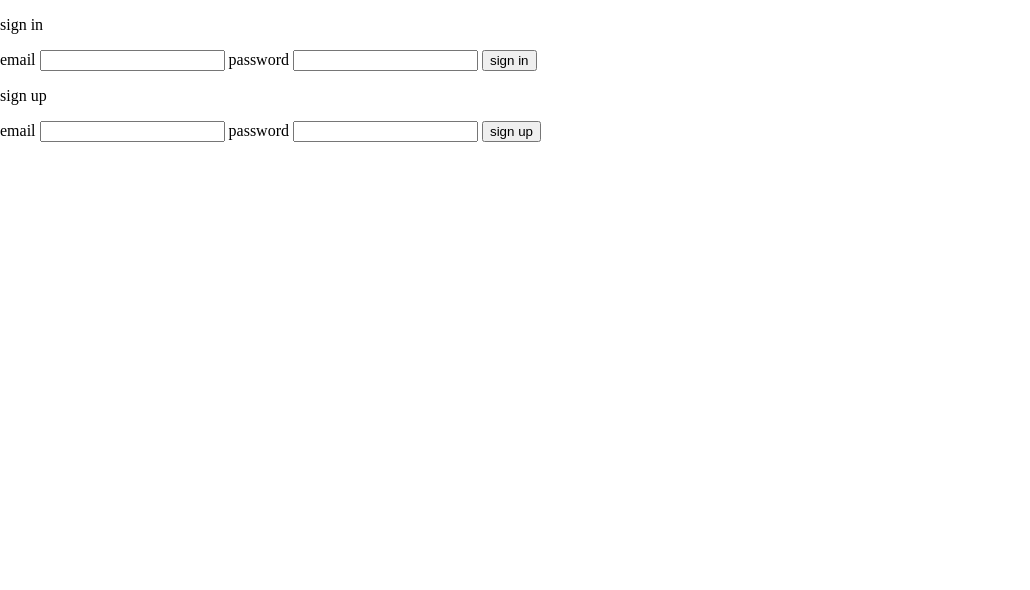
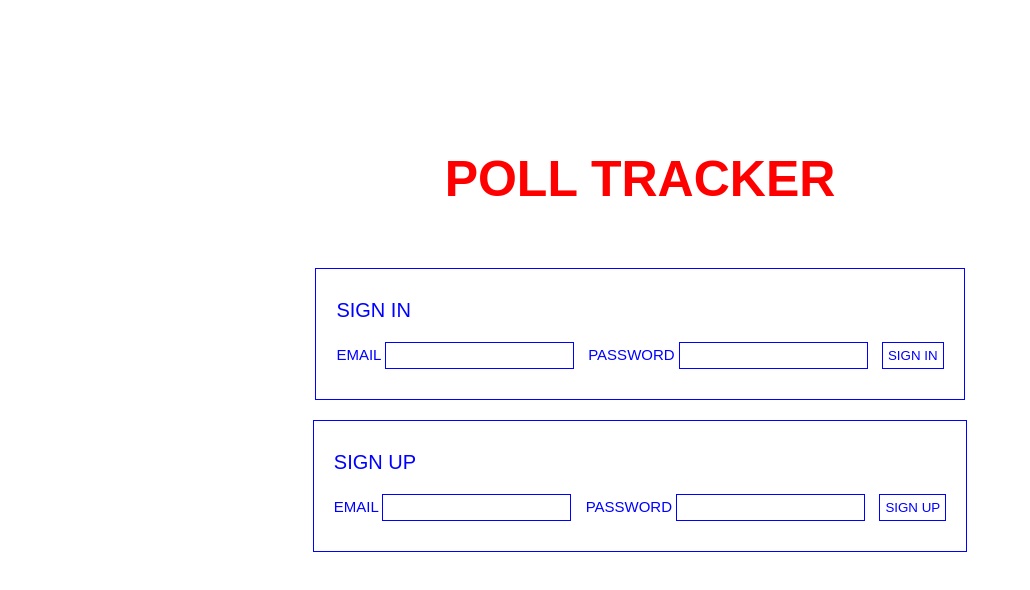
Before and after one commit to oliviaamiller/poll-supabase, a plain HTML site: page index.html in a window 1280 px wide. Shown: the whole page, without its empty margins (0-1030 px from the left). Drawn offline with nearby package versions, Linux system fonts and the light colour scheme.

Commit message:
poll homepage css added

```diff
--- a/index.html
+++ b/index.html
@@ -6,8 +6,6 @@
     <meta name="viewport" content="width=device-width, initial-scale=1.0">
     <meta http-equiv="X-UA-Compatible" content="ie=edge">
     <link href="https://fonts.googleapis.com/css2?family=Titillium+Web:wght@300&display=swap" rel="stylesheet">
-    <link rel="stylesheet" href="./styles/reset.css">
-    <link rel="stylesheet" href="./styles/style.css">
     <link rel="stylesheet" href="./styles/home.css">
     <script src="https://cdn.jsdelivr.net/npm/@supabase/supabase-js"></script>
     <title>Poll Tracker</title>
@@ -16,6 +14,8 @@
 <body>
     <main>
 
+       <section class="container">
+           <h3>poll tracker</h3>
             <div class="sign-in">
                 <p>sign in</p>
                 <form id="sign-in-form">
@@ -49,6 +49,7 @@
                     <button>sign up</button>
                 </form>
             </div>
+       </section>
 
     </main>
     <script type="module" src="./app.js"></script>
--- a/polls/polls.js
+++ b/polls/polls.js
@@ -22,6 +22,7 @@ let optionA = '';
 let optionB = '';
 let aVotes = 0;
 let bVotes = 0;
+
 
 newPollFormEl.addEventListener('submit', (e) => {
     e.preventDefault();
@@ -113,3 +114,6 @@ async function displayAllPolls() {
         closedPollsEl.append(lastPoll);
     }
 }
+
+displayCurrentPollEl();
+displayAllPolls();
--- a/styles/home.css
+++ b/styles/home.css
@@ -1 +1,63 @@
-/* add home page styles here */
+* {
+    box-sizing: border-box;
+}
+
+html, body {
+    width: 100%;
+    height: 100%;
+    padding: 0;
+    margin: 0;
+}
+
+.container {
+    display: flex;
+    flex-direction: column;
+    flex-wrap: wrap;
+    align-items: center;
+    padding-top: 100px;
+
+}
+
+.container h3 {
+    color: red;
+    text-transform: uppercase;
+    font-size: 50px;
+    font-family: sans-serif;
+}
+
+.sign-in, .sign-up {
+    color: blue;
+    border: blue 1.5px solid;
+    margin: 10px;
+    padding: 10px 20px 30px 20px;
+}
+
+.sign-in button, .sign-up button{
+    color: blue;
+    border: blue 1px solid;
+    text-transform: uppercase;
+    font-family: sans-serif;
+    background-color: white;
+    padding: 5px;
+}
+
+.sign-in p, .sign-up p {
+    color: blue;
+    text-transform: uppercase;
+    font-family: sans-serif;
+    font-size: 20px;
+}
+
+.sign-in label, .sign-up label {
+    color: blue;
+    text-transform: uppercase;
+    font-family: sans-serif;
+    font-size: 15px;
+}
+
+.sign-in input, .sign-up input {
+    color: blue;
+    border: blue 1px solid;
+    padding: 5px;
+    margin-right: 10px;
+}
--- a/styles/style.css
+++ b/styles/polls.css
@@ -34,6 +34,32 @@ html, body {
     width: 50%;
     padding: 20px;
     margin: 20px;
+    overflow: hidden;
+}
+
+.right:hover {
+    overflow: auto;
+}
+
+.content {
+    position: relative;
+    z-index: 1;
+}
+
+.content::after {
+    content: '';
+    clear: both;
+    display: block;
+}
+
+.wrapper {
+    position:absolute;
+    width: 100%;
+    height: 100%;
+}
+
+.wrapper > div {
+    height: 100%;
 }
 
 .right h2 {
```
Also changed, not shown: polls/index.html (+6 -3 lines). Lines whose indentation alone changed are shown as unchanged.
